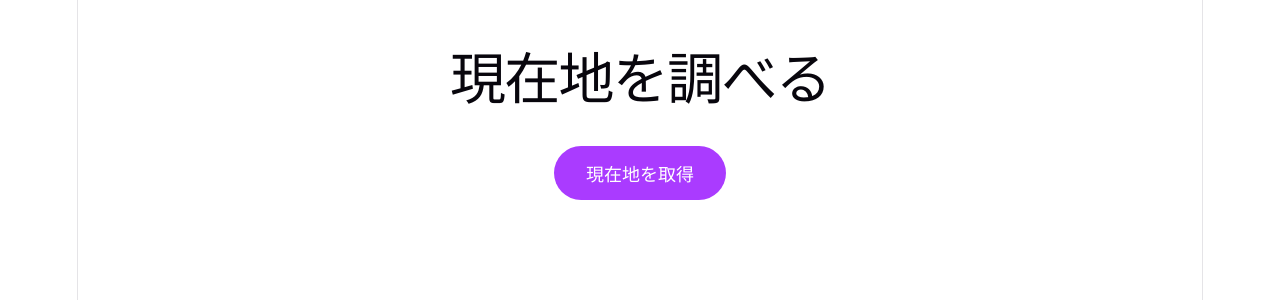
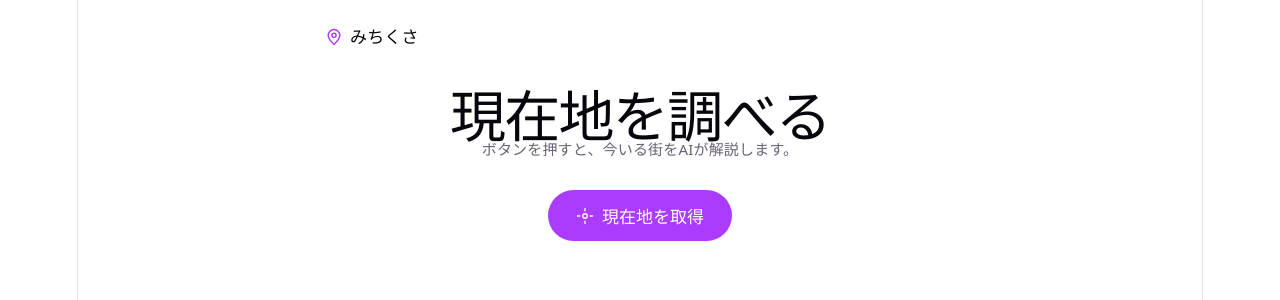
Before and after one commit to mentsuyu1026/progate-michikusa, a React (Vite) app: page / in a window 1280 px wide. Shown: the top 300 px of the page. Built offline with nearby package versions, Linux system fonts and the light colour scheme.

Commit message:
feat:add voice track in App.tsx,App.css

```diff
--- a/src/App.css
+++ b/src/App.css
@@ -1,18 +1,55 @@
-/* 画面全体のレイアウト */
-.container {
-  display: flex;
-  flex-direction: column;
-  align-items: center;
-  gap: 24px;
-  padding: 32px 20px 64px;
-  flex-grow: 1;
+/* 全体レイアウト：読みやすい幅に中央寄せ */
+.app {
+  width: 100%;
+  max-width: 680px;
+  margin: 0 auto;
+  padding: 16px 20px 64px;
+  box-sizing: border-box;
+  text-align: left;
 }
 
-/* 「現在地を取得」ボタン */
+/* ヘッダー */
+.app-header {
+  display: flex;
+  align-items: center;
+  padding: 8px 4px 20px;
+}
+.app-logo {
+  display: inline-flex;
+  align-items: center;
+  gap: 6px;
+  font-weight: 500;
+  font-size: 17px;
+  color: var(--text-h);
+}
+.app-logo svg {
+  width: 20px;
+  height: 20px;
+  color: var(--accent);
+}
+
+/* トップ（取得前） */
+.hero {
+  text-align: center;
+  padding: 32px 0 16px;
+}
+.hero h1 {
+  margin: 0 0 8px;
+}
+.hero-sub {
+  color: var(--text);
+  margin: 0 0 28px;
+  font-size: 15px;
+}
+
+/* ボタン */
 .locate-button {
-  font-size: 18px;
+  display: inline-flex;
+  align-items: center;
+  gap: 8px;
+  font-size: 17px;
   font-weight: 500;
-  padding: 14px 32px;
+  padding: 13px 28px;
   border-radius: 999px;
   color: #fff;
   background: var(--accent);
@@ -22,6 +59,10 @@
     transform 0.15s ease,
     box-shadow 0.3s ease;
 }
+.locate-button svg {
+  width: 18px;
+  height: 18px;
+}
 .locate-button:hover {
   box-shadow: var(--shadow);
   transform: translateY(-1px);
@@ -29,19 +70,29 @@
 .locate-button:active {
   transform: translateY(0);
 }
+.locate-button.slim {
+  font-size: 14px;
+  padding: 9px 18px;
+  color: var(--accent);
+  background: var(--accent-bg);
+  margin: 12px 0 4px;
+}
+.locate-button.slim:hover {
+  box-shadow: none;
+}
 
-/* ローディング表示 */
+/* ローディング */
 .loading {
   display: flex;
   flex-direction: column;
   align-items: center;
   gap: 16px;
-  margin-top: 24px;
+  padding: 64px 0;
   color: var(--text);
 }
 .spinner {
-  width: 40px;
-  height: 40px;
+  width: 42px;
+  height: 42px;
   border: 4px solid var(--accent-bg);
   border-top-color: var(--accent);
   border-radius: 50%;
@@ -53,65 +104,148 @@
   }
 }
 
-/* エラー表示 */
+/* エラー */
 .error {
+  text-align: center;
+  padding: 32px 0;
+}
+.error p {
   color: #d33;
   background: rgba(221, 51, 51, 0.1);
   padding: 12px 20px;
   border-radius: 8px;
+  display: inline-block;
+  margin: 0 0 16px;
+}
+.retry-button {
+  display: block;
+  margin: 0 auto;
+  font-size: 14px;
+  padding: 9px 20px;
+  border-radius: 999px;
+  border: 1px solid var(--border);
+  background: transparent;
+  color: var(--text-h);
+  cursor: pointer;
 }
 
-/* 結果カードのグリッド */
-.cards {
-  width: 100%;
-  max-width: 760px;
-  display: grid;
-  grid-template-columns: repeat(2, 1fr);
-  gap: 16px;
-  text-align: left;
+/* 結果エリア */
+.result {
+  display: flex;
+  flex-direction: column;
+  gap: 12px;
 }
 
+/* マップ枠（プレースホルダー → 後で Leaflet） */
+.map-frame {
+  position: relative;
+  height: 170px;
+  border-radius: 14px;
+  overflow: hidden;
+  border: 1px solid var(--border);
+  background: linear-gradient(0deg, rgba(133, 183, 235, 0.25), rgba(93, 202, 165, 0.25));
+}
+.map-placeholder {
+  position: absolute;
+  inset: 0;
+  display: flex;
+  align-items: center;
+  justify-content: center;
+}
+.map-placeholder svg {
+  width: 40px;
+  height: 40px;
+  color: var(--accent);
+}
+.map-chip {
+  position: absolute;
+  left: 10px;
+  bottom: 10px;
+  display: inline-flex;
+  align-items: center;
+  gap: 6px;
+  background: var(--bg);
+  border: 1px solid var(--border);
+  border-radius: 8px;
+  padding: 5px 12px;
+  font-size: 14px;
+  font-weight: 500;
+  color: var(--text-h);
+}
+.map-chip svg {
+  width: 15px;
+  height: 15px;
+  color: var(--accent);
+}
+
+/* カード共通 */
 .card {
   background: var(--bg);
   border: 1px solid var(--border);
   border-radius: 12px;
-  padding: 20px 22px;
-  box-shadow: var(--shadow);
-  transition: transform 0.15s ease;
+  padding: 18px 20px;
 }
-.card:hover {
-  transform: translateY(-2px);
-}
-
-/* 横幅いっぱいに広げるカード（地名・サマリー・詳しい紹介） */
-.card.wide,
-.card.area {
-  grid-column: 1 / -1;
-}
-
 .card-label {
-  font-size: 13px;
+  font-size: 12px;
   font-weight: 600;
   letter-spacing: 0.04em;
   color: var(--accent);
-  margin-bottom: 8px;
+  margin: 0 0 6px;
 }
 .card-value {
-  font-size: 16px;
-  line-height: 1.6;
+  font-size: 15px;
+  line-height: 1.65;
   color: var(--text-h);
-  white-space: pre-wrap; /* APIの改行をそのまま表示 */
+  margin: 0;
+  white-space: pre-wrap;
 }
 
-/* 地名は見出しっぽく大きく */
-.card.area .card-value {
-  font-size: 28px;
-  font-weight: 600;
+/* エリア名カード */
+.hero-card .area-name {
+  margin: 0 0 10px;
+  font-size: 26px;
 }
 
-/* スマホ：1カラムに */
-@media (max-width: 640px) {
-  .cards {
+/* カテゴリカードのグリッド */
+.cards-grid {
+  display: grid;
+  grid-template-columns: 1fr 1fr;
+  gap: 12px;
+}
+
+/* サムネ（アイコン代替） */
+.thumb {
+  height: 72px;
+  border-radius: 8px;
+  display: flex;
+  align-items: center;
+  justify-content: center;
+  margin-bottom: 12px;
+}
+.thumb svg {
+  width: 28px;
+  height: 28px;
+}
+.thumb-coral {
+  background: rgba(216, 90, 48, 0.12);
+  color: #c14c25;
+}
+.thumb-amber {
+  background: rgba(186, 117, 23, 0.14);
+  color: #a8690f;
+}
+.thumb-pink {
+  background: rgba(212, 83, 126, 0.12);
+  color: #c24372;
+}
+.thumb-teal {
+  background: rgba(29, 158, 117, 0.14);
+  color: #168763;
+}
+
+/* スマホ：カテゴリも1カラム */
+@media (max-width: 560px) {
+  .cards-grid {
     grid-template-columns: 1fr;
   }
 }
--- a/src/App.tsx
+++ b/src/App.tsx
@@ -1,8 +1,65 @@
-import { useState } from "react";
+import { useState, type ReactElement } from "react";
 import { useGeolocation } from "./hooks/useGeolocation";
 import { useDescribe } from "./hooks/useDescribe";
 import type { AreaDescription } from "./types";
 import "./App.css";
+
+// 依存を増やさないためのインラインSVGアイコン。後で写真に差し替え予定。
+type IconName = "pin" | "history" | "food" | "gift" | "star" | "location";
+function Icon({ name }: { name: IconName }) {
+  const paths: Record<IconName, ReactElement> = {
+    pin: (
+      <>
+        <path d="M12 21s7-6.5 7-11a7 7 0 1 0-14 0c0 4.5 7 11 7 11z" />
+        <circle cx="12" cy="10" r="2.5" />
+      </>
+    ),
+    location: (
+      <>
+        <circle cx="12" cy="12" r="3" />
+        <path d="M12 2v3M12 19v3M2 12h3M19 12h3" />
+      </>
+    ),
+    history: <path d="M3 21h18M5 21V10M19 21V10M3 10l9-6 9 6M9 21v-6h6v6" />,
+    food: (
+      <>
+        <path d="M4 11h16a8 8 0 0 1-16 0z" />
+        <path d="M8 3c-1 1.2-1 2.8 0 4M12 3c-1 1.2-1 2.8 0 4M16 3c-1 1.2-1 2.8 0 4" />
+      </>
+    ),
+    gift: (
+      <>
+        <rect x="3" y="8" width="18" height="4" rx="1" />
+        <path d="M5 12v9h14v-9M12 8v13" />
+        <path d="M12 8S10.5 3.5 8 4.5 12 8 12 8zM12 8s1.5-4.5 4-3.5S12 8 12 8z" />
+      </>
+    ),
+    star: (
+      <path d="M12 3l2.6 5.3 5.9.9-4.3 4.1 1 5.8L12 16.9 6.8 19.2l1-5.8L3.5 9.2l5.9-.9z" />
+    ),
+  };
+  return (
+    <svg
+      viewBox="0 0 24 24"
+      fill="none"
+      stroke="currentColor"
+      strokeWidth="1.7"
+      strokeLinecap="round"
+      strokeLinejoin="round"
+      aria-hidden="true"
+    >
+      {paths[name]}
+    </svg>
+  );
+}
+
+// カテゴリカードの設定（フィールド名・ラベル・アイコン・色テーマ）
+const categories = [
+  { key: "history", label: "簡単な歴史", icon: "history", theme: "coral" },
+  { key: "food", label: "ご当地グルメ", icon: "food", theme: "amber" },
+  { key: "souvenir", label: "おすすめのお土産", icon: "gift", theme: "pink" },
+  { key: "celebrity", label: "出身有名人", icon: "star", theme: "teal" },
+] as const;
 
 function App() {
   const { getLocation } = useGeolocation();
@@ -11,13 +68,15 @@ function App() {
   const [data, setData] = useState<AreaDescription | null>(null);
   const [loading, setLoading] = useState(false);
   const [error, setError] = useState<string | null>(null);
+  const [speaking, setSpeaking] = useState(false);
 
   const handleClick = async () => {
+    stopSpeak();
     setLoading(true);
     setError(null);
     try {
-      const coords = await getLocation(); // GPS 取得（Promise）
-      const result = await fetchDescribe(coords); // API 呼び出し（Promise）
+      const coords = await getLocation();
+      const result = await fetchDescribe(coords);
       setData(result);
     } catch (e) {
       setError(e instanceof Error ? e.message : "不明なエラー");
@@ -25,19 +84,41 @@ function App() {
       setLoading(false);
     }
   };
+  const speak = () => {
+    if (!data) return;
+    const u = new SpeechSynthesisUtterance(`${data.areaName}。${data.summary}`);
+    u.lang = "ja-JP";
+    u.onend = () => setSpeaking(false);
+    u.rate = 2;
+    speechSynthesis.cancel();
+    speechSynthesis.speak(u);
+    setSpeaking(true);
+  };
+  const stopSpeak = () => {
+    speechSynthesis.cancel();
+    setSpeaking(false);
+  };
 
   return (
-    <div className="container">
-      <h1>現在地を調べる</h1>
+    <div className="app">
+      <header className="app-header">
+        <span className="app-logo">
+          <Icon name="pin" />
+          みちくさ
+        </span>
+      </header>
 
-      {/* ローディング中はボタンを隠す。終わったらまた押せる（再取得できる） */}
-      {!loading && (
-        <button className="locate-button" onClick={handleClick}>
-          現在地を取得
-        </button>
+      {!loading && !data && (
+        <div className="hero">
+          <h1>現在地を調べる</h1>
+          <p className="hero-sub">ボタンを押すと、今いる街をAIが解説します。</p>
+          <button className="locate-button" onClick={handleClick}>
+            <Icon name="location" />
+            現在地を取得
+          </button>
+        </div>
       )}
 
-      {/* ローディング画面：テキスト入り */}
       {loading && (
         <div className="loading">
           <div className="spinner" />
@@ -45,43 +126,64 @@ function App() {
         </div>
       )}
 
-      {/* エラー表示 */}
-      {error && <p className="error">エラー: {error}</p>}
+      {error && (
+        <div className="error">
+          <p>エラー: {error}</p>
+          <button className="retry-button" onClick={handleClick}>
+            もう一度試す
+          </button>
+        </div>
+      )}
 
-      {/* 結果カード（7フィールド） */}
       {data && (
-        <div className="cards">
-          <article className="card area">
+        <div className="result">
+          {/* 現在地マップ枠（次ステップで Leaflet に置き換え） */}
+          <div className="map-frame" role="img" aria-label="現在地周辺のマップ">
+            <div className="map-placeholder">
+              <Icon name="pin" />
+            </div>
+            <span className="map-chip">
+              <Icon name="location" />
+              {data.areaName}
+            </span>
+          </div>
+
+          {!loading && (
+            <button className="locate-button slim" onClick={handleClick}>
+              <Icon name="location" />
+              別の場所を調べる
+            </button>
+          )}
+          <button
+            className="locate-button slim"
+            aria-pressed={speaking}
+            onClick={() => (speaking ? stopSpeak() : speak())}
+          >
+            {speaking ? "停止" : "音声ガイド"}
+          </button>
+
+          {/* エリア名 + サマリー */}
+          <article className="card hero-card">
             <p className="card-label">地名</p>
-            <p className="card-value">{data.areaName}</p>
-          </article>
-
-          <article className="card wide">
-            <p className="card-label">サマリー</p>
+            <h2 className="area-name">{data.areaName}</h2>
             <p className="card-value">{data.summary}</p>
           </article>
 
+          {/* カテゴリカード（サムネ付き） */}
+          <div className="cards-grid">
+            {categories.map((c) => (
+              <article key={c.key} className="card">
+                <div className={`thumb thumb-${c.theme}`}>
+                  <Icon name={c.icon} />
+                </div>
+                <p className="card-label">{c.label}</p>
+                <p className="card-value">{data[c.key]}</p>
+              </article>
+            ))}
+          </div>
+
+          {/* 詳しい紹介 */}
           <article className="card">
-            <p className="card-label">簡単な歴史</p>
-            <p className="card-value">{data.history}</p>
-          </article>
-
-          <article className="card">
-            <p className="card-label">ご当地グルメ</p>
-            <p className="card-value">{data.food}</p>
-          </article>
-
-          <article className="card">
-            <p className="card-label">おすすめのお土産</p>
-            <p className="card-value">{data.souvenir}</p>
-          </article>
-
-          <article className="card">
-            <p className="card-label">出身有名人</p>
-            <p className="card-value">{data.celebrity}</p>
-          </article>
-
-          <article className="card wide">
             <p className="card-label">詳しい紹介</p>
             <p className="card-value">{data.description}</p>
           </article>
```
